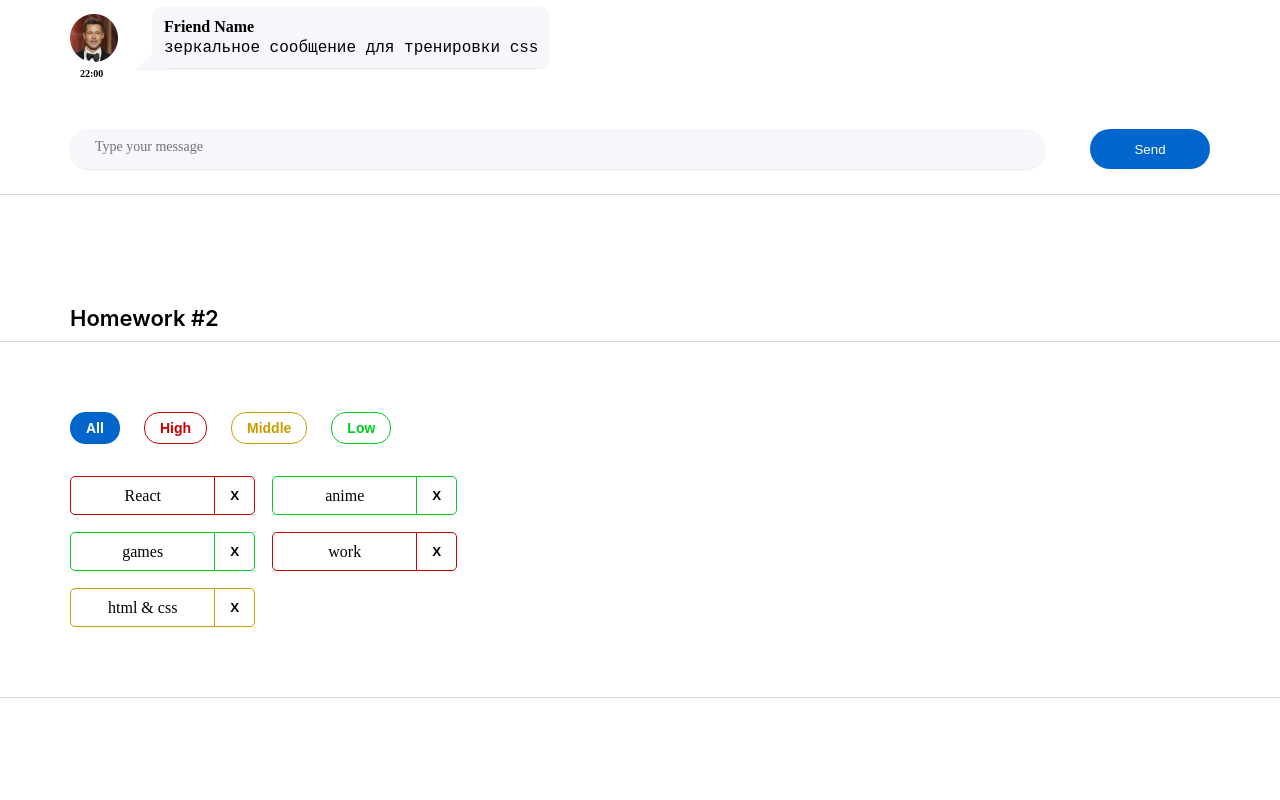
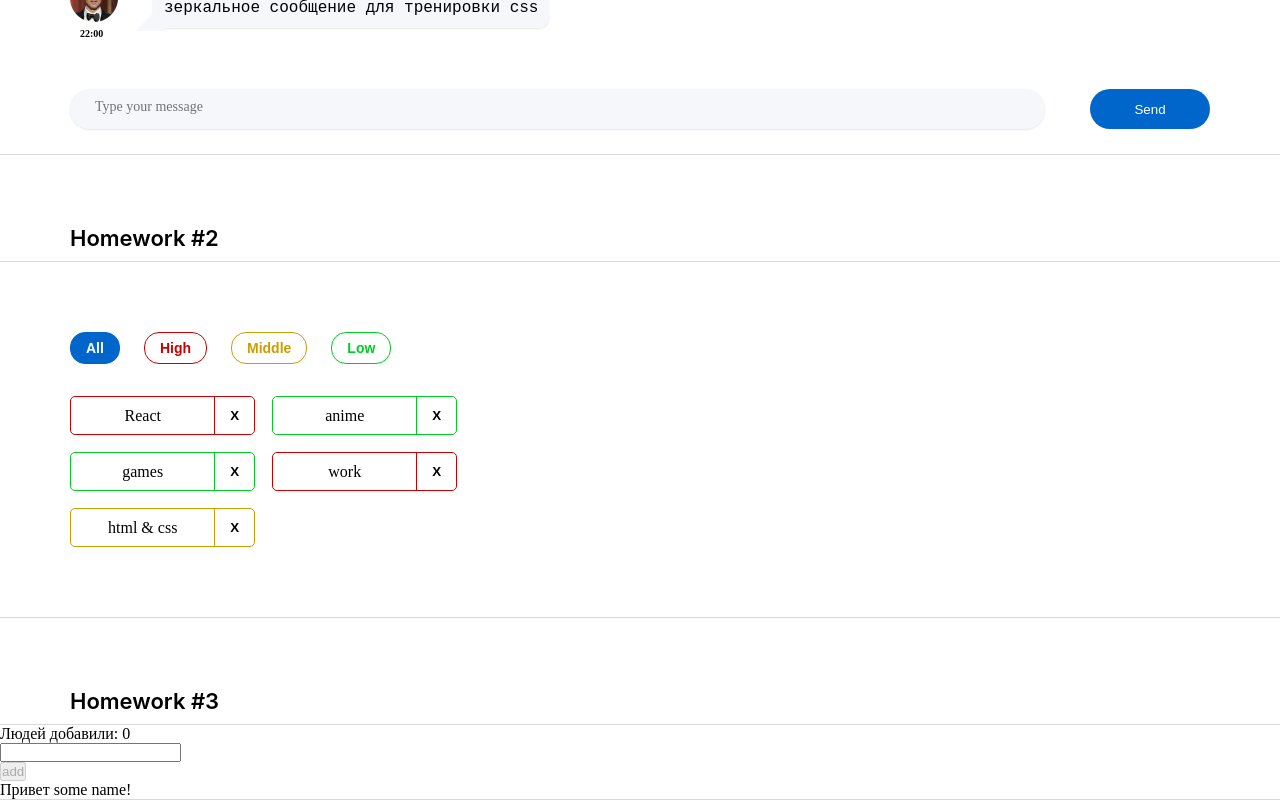
Before and after one commit to VitaMirosh/hws2-master, a React (Create React App) app: page / in a window 1280 px wide. Shown: the part 247-1047 px from the top of the page. Before the commit the page ends 945 px from the top, so only its background shows below. Built offline with nearby package versions, Linux system fonts and the light colour scheme.

Commit message:
fix type UserType and end function pureAddUserCallback

```diff
--- a/src/s1-main/App.module.css
+++ b/src/s1-main/App.module.css
@@ -11,7 +11,7 @@
 
 
 .hwTitle {
-    margin: 110px 0 10px 70px;
+    margin: 70px 0 10px 70px;
     font-weight: 600;
     font-size: 22px;
 }
--- a/src/s1-main/App.tsx
+++ b/src/s1-main/App.tsx
@@ -2,6 +2,7 @@ import React from 'react'
 import s from './App.module.css'
 import HW1 from '../s2-homeworks/hw01/HW1'
 import HW2 from '../s2-homeworks/hw02/HW2';
+import HW3 from '../s2-homeworks/hw03/HW3';
 
 function App() {
     return (
@@ -9,7 +10,7 @@ function App() {
             <HW1/>
             {/*раскомментировать по ходу выполнения*/}
             <HW2/>
-            {/*<HW3/>*/}
+            <HW3/>
             {/*<HW4/>*/}
 
             {/*при выполнении дз 5 и более - закомментировать здесь дз 1-4, так как они есть внутри дз 5*/}
--- a/src/s2-homeworks/hw03/HW3.tsx
+++ b/src/s2-homeworks/hw03/HW3.tsx
@@ -1,12 +1,12 @@
-import React, { useState } from 'react'
+import React, {useState} from 'react'
 import { v1 } from 'uuid'
 import s2 from '../../s1-main/App.module.css'
 import GreetingContainer from './GreetingContainer'
 
 /*
-* 1 - описать тип UserType
-* 2 - указать нужный тип в useState с users
-* 3 - дописать типы и логику функции pureAddUserCallback и проверить её тестами
+* 1 - X описать тип UserType
+* 2 - X указать нужный тип в useState с users
+* 3 - X дописать типы и логику функции pureAddUserCallback и проверить её тестами
 * 4 - в файле GreetingContainer.tsx дописать типизацию пропсов
 * 5 - в файле GreetingContainer.tsx указать нужные типы в useState с name и error
 * 6 - в файле GreetingContainer.tsx дописать тип и логику функции setNameCallback
@@ -19,20 +19,19 @@ import GreetingContainer from './GreetingContainer'
 
 // types
 export type UserType = {
-    _id: any // need to fix any
-    name: any // need to fix any
+    _id: string// need to fix any
+    name:string // need to fix any
 }
 
-export const pureAddUserCallback = (name: any, setUsers: any, users: any) => { // need to fix any
-    const user = { // need to fix
-    }
-    setUsers([...users, user])
+export const pureAddUserCallback = (name: string, setUsers:(users:Array<UserType>)=>void, users:Array<UserType>) => { // need to fix any
+    const user = {_id:v1(), name:name}
+     setUsers([...users, user])
 }
 
 const HW3 = () => {
-    const [users, setUsers] = useState<any>([]) // need to fix any
+    const [users, setUsers] = useState<UserType[]>([]) // need to fix any
 
-    const addUserCallback = (name: any) => { // need to fix any
+    const addUserCallback = (name: string) => { // need to fix any
         pureAddUserCallback(name, setUsers, users)
     }
 
```
